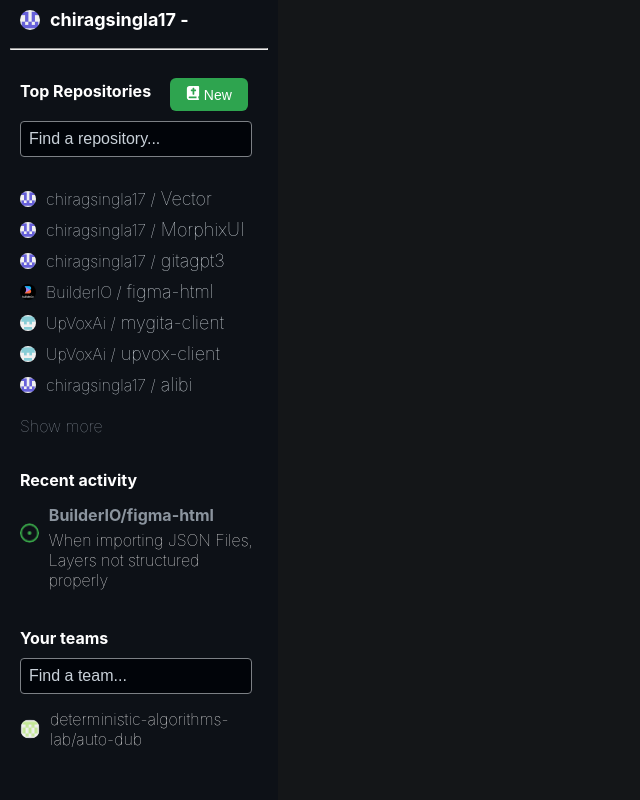
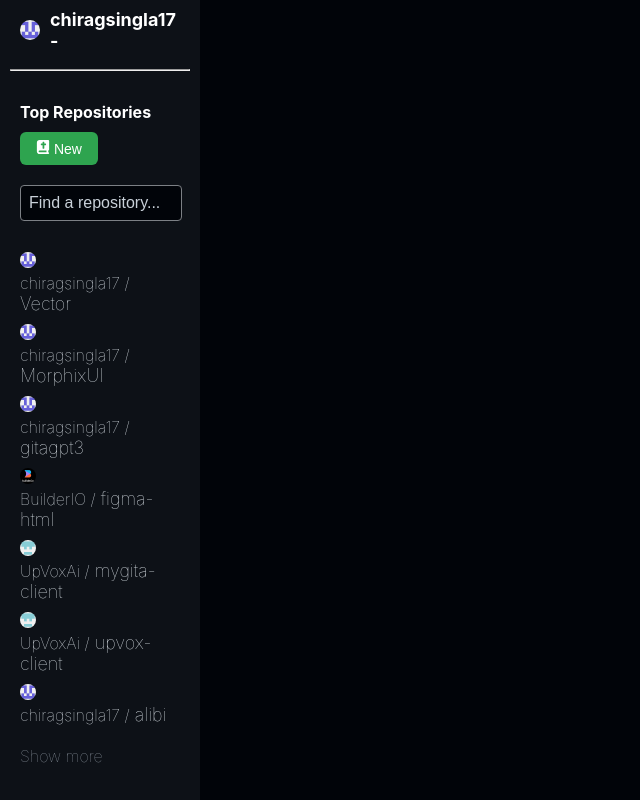
Before and after one commit to Filippov-Nikolay/Clone__GitHub, a React (Create React App) app: page /vb-app in a window 1280 px wide. Shown: the top 800 px of the page, without its empty margins (0-640 px from the left). Built offline with nearby package versions, Linux system fonts and the light colour scheme.

Commit message:
Vb update

```diff
--- a/src/globalComponents/vb_components/top_repositories/top_repositories.css
+++ b/src/globalComponents/vb_components/top_repositories/top_repositories.css
@@ -5,7 +5,6 @@
 }
 
 .new-button {
-    position: absolute;
     right: 20px;
     top: 20px;
     background-color: #2ea44f;
@@ -58,7 +57,13 @@
     list-style-type: none;
     padding: 0;
 }
-
+.repository-header-wrapper
+{
+    display: flex;
+    flex-wrap: wrap;
+    justify-content: space-between;
+    align-items: center;
+}
 .top-repositories li {
     padding: 5px 0;
 }
--- a/src/globalComponents/vb_components/top_repositories/top_repositories.js
+++ b/src/globalComponents/vb_components/top_repositories/top_repositories.js
@@ -19,20 +19,22 @@ const TopRepositories = () => {
     <div className='top-repositories-container'>
         <hr className="separator" />
         <div className="top-repositories">
+           <div className='repository-header-wrapper'>
             <h2>Top Repositories</h2>
             <button className="new-button"><FaBookBible /> New</button>
+            </div>
             <input type="text" placeholder="Find a repository..." class="input-placeholder" id="repoInput" />
             <ul className="repository-list">
                 {repositories.map((repo, index) => (
-                   <a href='#' className='Link-repo'> <li key={index} className="repository-item">
+                    <li key={index} className="repository-item"> <a href='#' className='Link-repo'>
                         <img src={repo.image} alt={repo.author} className="repository-image" />
                         <div className="repository-info">
                         <span className="repository-author">{repo.author} /</span>
                         <span className="repository-name"> {repo.name}</span>
 
 
-                        </div>
-                    </li> </a>
+                        </div> </a>
+                    </li>
                 ))}
             </ul>
             <a href ="#" className='Link-muted'>Show more</a>
--- a/src/globalComponents/vb_components/vb_App.css
+++ b/src/globalComponents/vb_components/vb_App.css
@@ -4,7 +4,7 @@
     font-weight: 13;
     flex-direction: column;
     width: 100%;
-    height: 100%;
+    height: auto;
 }
 
 .header {
@@ -20,11 +20,12 @@
 
   .panels {
     display: flex;
+    flex-grow: 1;
     flex-wrap: nowrap;
     margin-top: -81px; /* Temp */
     position: absolute;
     width: 100%;
-    height: 110%;
+    height: auto;
   }
 .left-panel, .center-panel, .right-panel {
     padding: 10px;
@@ -32,15 +33,73 @@
 }
 
 .left-panel {
-    width: 336px;
-    height: 100%;
+    width: 15%;
+    height: auto;
     background-color: #0D1117;
     color: #fff;
 }
 
 .center-panel {
     width: 100%;
-    height: 100%;
-    background-color: #141618;
+    height: auto;
+    background-color: #010409;
     color: #fff;
 }
+.right-panel {
+    width: 32%;
+    height: auto;
+    background-color: #010409;
+    color: #fff;
+}
+
+
+
+
+
+/* WebKit scrollbar styles */
+::-webkit-scrollbar {
+    width: 12px;
+}
+
+::-webkit-scrollbar-track {
+    background: /* WebKit scrollbar styles */
+
+    ::-webkit-scrollbar {
+    width: 12px;
+}
+
+::-webkit-scrollbar-track {
+    background: #141618;
+}
+
+::-webkit-scrollbar-thumb {
+    background: #888;
+    border-radius: 10px;
+}
+
+::-webkit-scrollbar-thumb:hover {
+    background: #555;
+}
+
+/* Firefox scrollbar styles */
+html {
+    scrollbar-color: #888 #141618;
+    scrollbar-width: thin;
+}
+;
+}
+
+::-webkit-scrollbar-thumb {
+    background: #141618;
+    border-radius: 10px;
+}
+
+::-webkit-scrollbar-thumb:hover {
+    background: #555;
+}
+
+/* Firefox scrollbar styles */
+html {
+    scrollbar-color: #888 #141618;
+    scrollbar-width: thin;
+}
--- a/src/globalComponents/vb_components/vb_App.js
+++ b/src/globalComponents/vb_components/vb_App.js
@@ -5,10 +5,15 @@ import TopRepositories from './top_repositories/top_repositories';
 import RecentActivity from './recent_activity/recent_activity';
 import Teams from './teams/teams';
 import TempHeader from './temp_header/temp_header';
+import FeedHeader from './feed_header/feed_header';
+import RepositoryList from './repository_list/repository_list';
+import TrendingRepositories from './trending_repositories/trending_repositories';
+import TopicBasedRepositories from './topic_based_repositories/topic_based_repositories';
+import RecommendedUsers from './recommended_users/recommended_users';
+import Feed from './feed/feed';
 const App = () => {
     return (
         <div className="app">
-           <TempHeader  />
             <div className="panels">
                 <div className="left-panel">
                     <Profile />
@@ -17,7 +22,14 @@ const App = () => {
                     <Teams />
                 </div>
                 <div className="center-panel">
-                {/* Center panel */}
+                    <FeedHeader />
+                    <RepositoryList />
+                    <TrendingRepositories />
+                    <TopicBasedRepositories />
+                    <RecommendedUsers />
+                </div>
+                <div className="right-panel">
+                <Feed />
                 </div>
             </div>
         </div>
```
Lines whose indentation alone changed are shown as unchanged.
